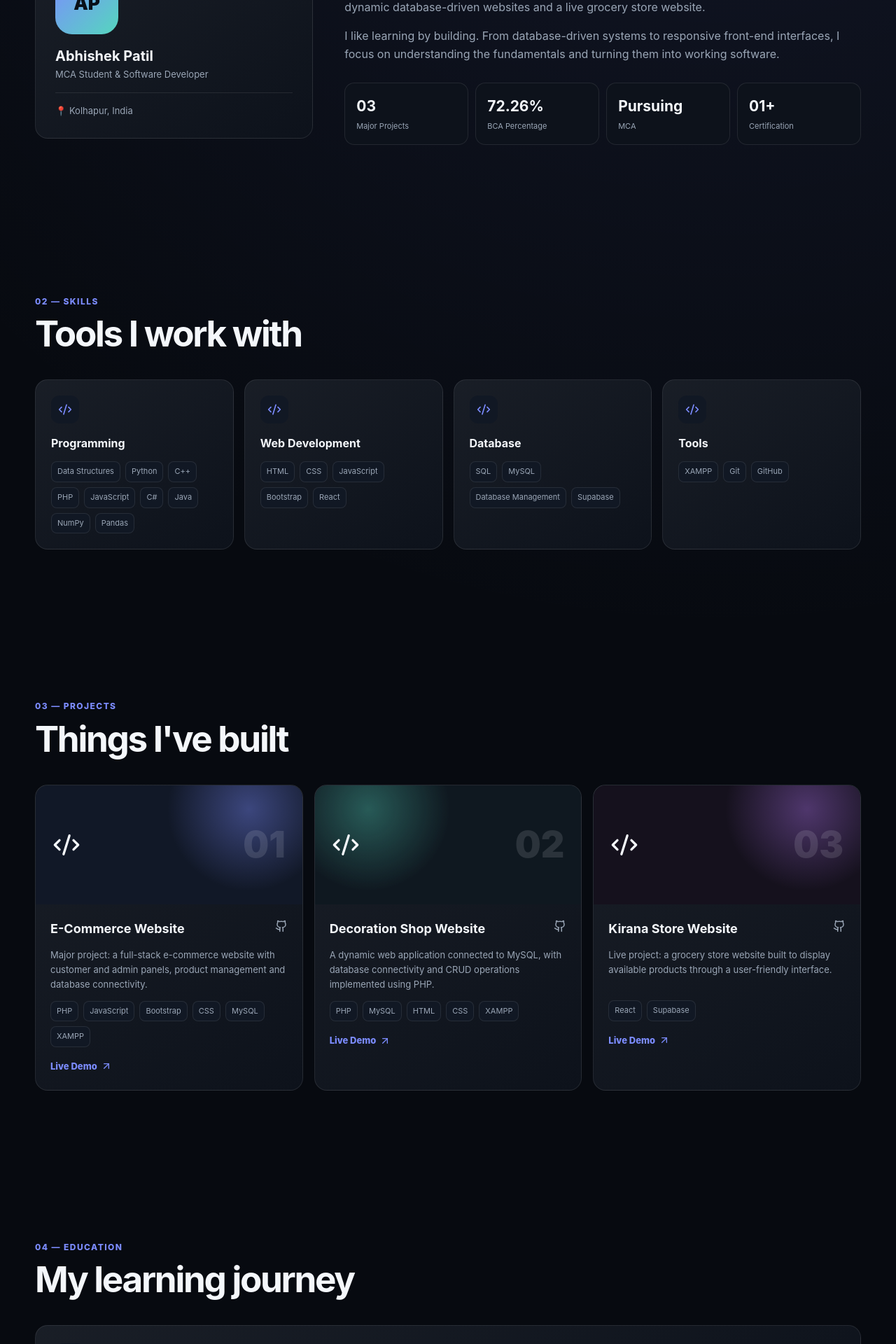
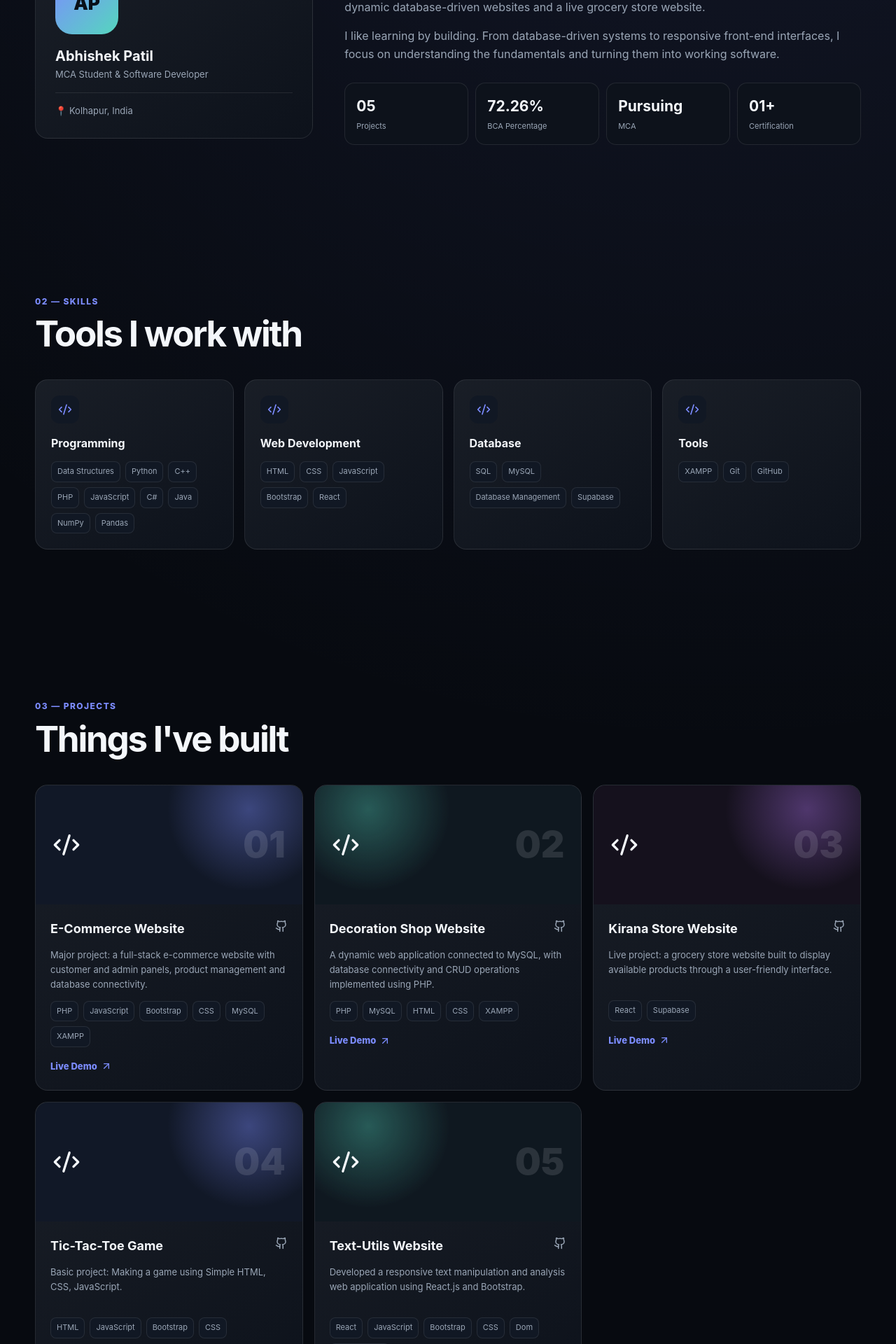
Before and after one commit to abhi1445/Portfolio, a React (Vite) app: page / in a window 1280 px wide. Shown: the part 1100-3020 px from the top of the page at 70% size. Built offline with nearby package versions, Linux system fonts and the light colour scheme.

Commit message:
Update portfolio.js

```diff
--- a/src/data/portfolio.js
+++ b/src/data/portfolio.js
@@ -10,7 +10,7 @@ export const portfolio = {
   github: "https://github.com/abhi1445",
   linkedin: "https://www.linkedin.com/in/abhishek-patil-106368346/",
   resume: "/resume.pdf",
-  stats: [["Major Projects", "03"], ["BCA Percentage", "72.26%"], ["MCA", "Pursuing"], ["Certification", "01+"]],
+  stats: [["Projects", "05"], ["BCA Percentage", "72.26%"], ["MCA", "Pursuing"], ["Certification", "01+"]],
   skills: {
     "Programming": ["Data Structures", "Python", "C++", "PHP", "JavaScript", "C#", "Java", "NumPy", "Pandas"],
     "Web Development": ["HTML", "CSS", "JavaScript", "Bootstrap", "React"],
@@ -20,7 +20,10 @@ export const portfolio = {
   projects: [
     { name: "E-Commerce Website", description: "Major project: a full-stack e-commerce website with customer and admin panels, product management and database connectivity.", tags: ["PHP", "JavaScript", "Bootstrap", "CSS", "MySQL", "XAMPP"], github: "https://github.com/abhi1445/E-commerce-full-stack", demo: "https://github.com/abhi1445/E-commerce-full-stack" },
     { name: "Decoration Shop Website", description: "A dynamic web application connected to MySQL, with database connectivity and CRUD operations implemented using PHP.", tags: ["PHP", "MySQL", "HTML", "CSS", "XAMPP"], github: "https://github.com/abhi1445/Online-shop", demo: "https://github.com/abhi1445/Online-shop" },
-    { name: "Kirana Store Website", description: "Live project: a grocery store website built to display available products through a user-friendly interface.", tags: ["React", "Supabase"], github: "https://akshay-kirana-store.bolt.host/", demo: "https://akshay-kirana-store.bolt.host/" }
+    { name: "Kirana Store Website", description: "Live project: a grocery store website built to display available products through a user-friendly interface.", tags: ["React", "Supabase"], github: "https://akshay-kirana-store.bolt.host/", demo: "https://akshay-kirana-store.bolt.host/" },
+    { name: "Tic-Tac-Toe Game", description: "Basic project: Making a game using Simple HTML, CSS, JavaScript.", tags: ["HTML", "JavaScript", "Bootstrap", "CSS"], github: "https://github.com/abhi1445/Tic-Tac-Toe-Game", demo: "https://github.com/abhi1445/Tic-Tac-Toe-Game" },
+    { name: "Text-Utils Website", description: "Developed a responsive text manipulation and analysis web application using React.js and Bootstrap.", tags: ["React", "JavaScript", "Bootstrap", "CSS", "Dom", "React-Router"], github: "https://github.com/abhi1445/Text-Utils-React", demo: "https://github.com/abhi1445/Text-Utils-React" },
+
   ],
   education: [
     { degree: "Master of Computer Applications (MCA)", institution: "Vivekanand College, Kolhapur", period: "Pursuing", details: "Currently pursuing MCA." },
```
